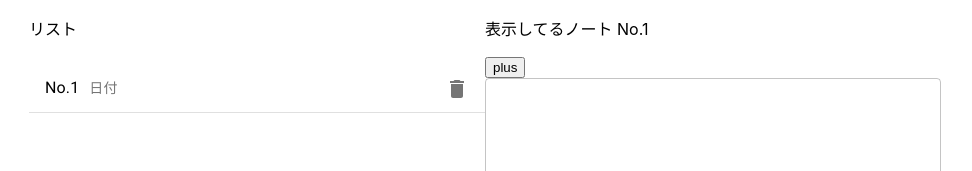
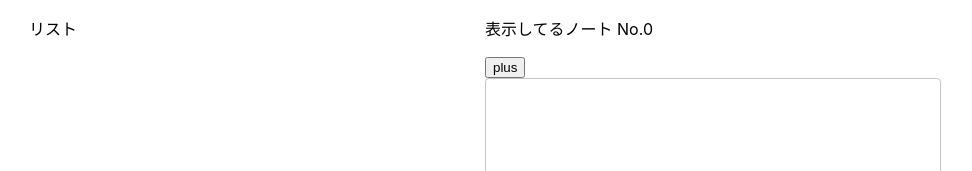
Before and after one commit to nkmrsts/note, a React (Create React App) app: page / in a window 1280 px wide. Shown: the top 171 px of the page, without its empty margins (155-1127 px from the left). Built offline with nearby package versions, Linux system fonts and the light colour scheme.

Commit message:
itemsを文字列の入る配列に変更

```diff
--- a/src/App.tsx
+++ b/src/App.tsx
@@ -12,49 +12,38 @@ import {
 import DeleteIcon from '@material-ui/icons/Delete'
 import './App.css';
 
-interface Note {
-  text: string,
-  id: number
-}
-
 const App: React.FC = () => {
   const [text, setText] = useState('')
-  const [currentNote, setCurrentNote] = useState(1)
-  const [count, setcount] = useState(1)
-  const [items, setItems] = useState([{
-    text: '',
-    id: count
-  }])
+  const [currentNote, setCurrentNote] = useState(0)
+  const [items, setItems] = useState<Array<string>>([])
 
   const handleChange = (text: string) =>{
     setText(text)
     onUpDate(text,currentNote)
   }
-  const onUpDate = (text:string,id:number) => {
-    const index = items.findIndex(item => item.id === id)
+  const onUpDate = (text:string,index:number) => {
     const _items = [...items]
-    _items[index] = {..._items[index], text}
+    _items[index] = text
     setItems(_items)
   }
   const onAdd = () => {
-    setCurrentNote(count + 1)
-    setItems([...items, { text:'', id: count + 1 }])
+    setCurrentNote(items.length)
+    setItems([...items, ''])
     setText('')
-    setcount(count + 1)
   }
-  const onDelete = (id:number) => {
-    const _items = items.filter(item => item.id !== id)
+  const onDelete = (index:number) => {
+    const _items = [...items]
+    _items.splice(index, 1)
     setItems(_items)
-    if(currentNote === id) {
-      setCurrentNote(1)
-      setText('')
+    if(currentNote === index) {
+      setCurrentNote(0)
+      setText(_items[0])
     }
   }
-  const onSelect = (id:number) => {
-    if(currentNote === id) return
-    setCurrentNote(id)
-    const index = items.findIndex(item => item.id === id)
-    setText(items[index].text)
+  const onSelect = (index:number) => {
+    if(currentNote === index) return
+    setCurrentNote(index)
+    setText(items[index])
   }
 
   return (
@@ -64,12 +53,12 @@ const App: React.FC = () => {
           <Box flex="0 1 50%">
             <p>リスト</p>
             <List>
-              {items.map(item=> (
-              <ListItem style={{ cursor: 'pointer'}} key={item.id} divider onClick={()=>onSelect(item.id)}>
-                <ListItemText style={{ flex: '0 0 auto', marginRight: '10px' }} primary={`No.${item.id}`}/>
-                <ListItemText primary={item.text} secondary="日付" />
+              {items.map((value,index)=> (
+              <ListItem style={{ cursor: 'pointer'}} key={index} divider onClick={()=>onSelect(index)}>
+                <ListItemText style={{ flex: '0 0 auto', marginRight: '10px' }} primary={`No.${index}`}/>
+                <ListItemText primary={value} secondary="日付" />
                 <ListItemSecondaryAction>
-                  <IconButton edge="end" aria-label="Delete" onClick={()=>onDelete(item.id)}>
+                  <IconButton edge="end" aria-label="Delete" onClick={()=>onDelete(index)}>
                     <DeleteIcon />
                   </IconButton>
                 </ListItemSecondaryAction>
```
